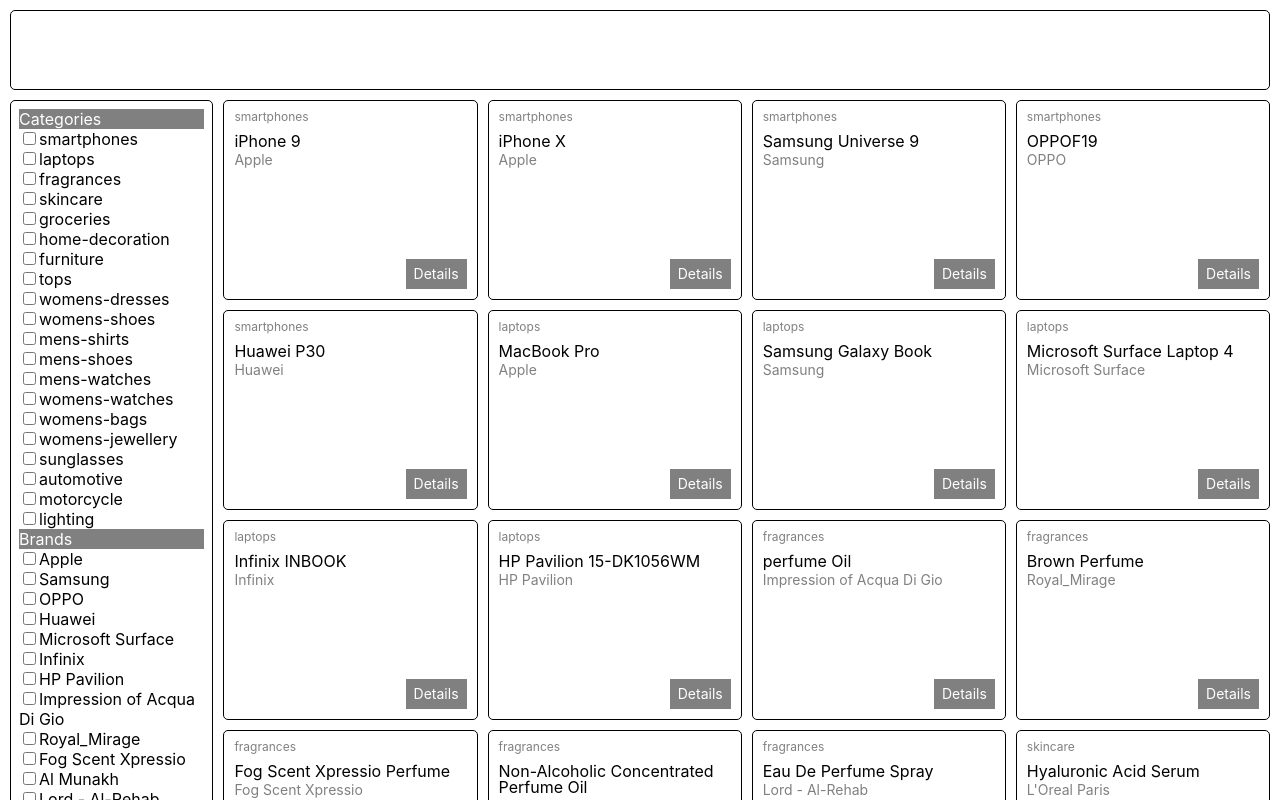
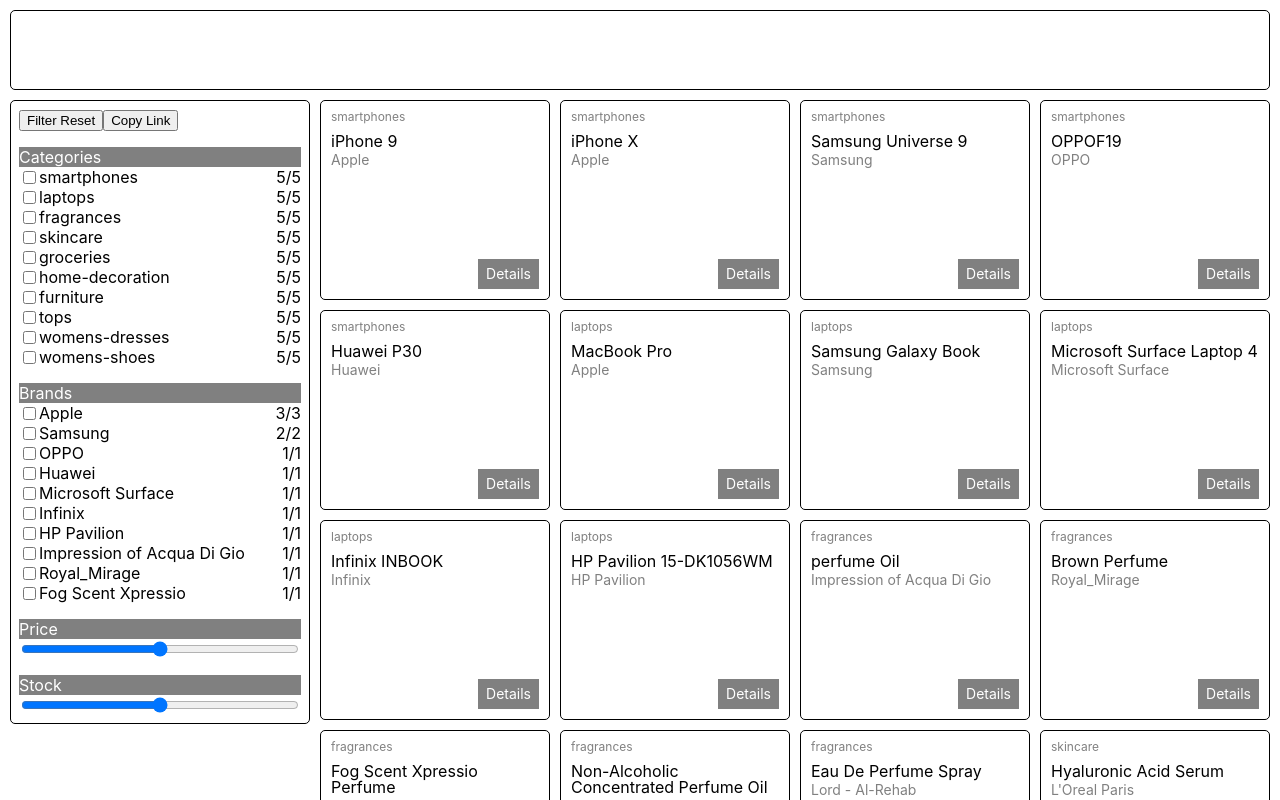
Before and after one commit to ShkredovDmitriy/online-store, a React (Create React App) app: page / in a window 1280 px wide. Shown: the top 800 px of the page. Built offline with nearby package versions, Linux system fonts and the light colour scheme.

Commit message:
feat: update filter

```diff
--- a/src/components/ProductFilter/ProductFilter.tsx
+++ b/src/components/ProductFilter/ProductFilter.tsx
@@ -16,25 +16,92 @@
     (state: RootState) => state.filterBrand
   ) as string[];
 
-  const categoriesList: string[] = [];
-  const brandsList: string[] = [];
+  let available: TProductItem[] = [...productsList];
 
-  productsList.forEach(({ category, brand }: TProductItem) => {
-    if (categoriesList.indexOf(category) === -1) categoriesList.push(category);
-    if (brandsList.indexOf(brand) === -1) brandsList.push(brand);
+  if (filterCategory.length > 0)
+    available = available.filter((productItem: TProductItem) =>
+      filterCategory.includes(productItem.category)
+    );
+
+  if (filterBrand.length > 0)
+    available = available.filter((productItem: TProductItem) =>
+      filterBrand.includes(productItem.brand)
+    );
+
+  const categoriesList: {
+    label: string;
+    countTotal: number;
+    countFilter: number;
+  }[] = [];
+
+  const brandsList: {
+    label: string;
+    countTotal: number;
+    countFilter: number;
+  }[] = [];
+
+  productsList.forEach(({ id, category, brand }: TProductItem) => {
+    const present =
+      available.findIndex((availableProduct) => availableProduct.id === id) >
+      -1;
+
+    console.log("present", present);
+
+    const categoryIndex = categoriesList.findIndex(
+      ({ label }) => label === category
+    );
+
+    if (categoryIndex > -1) {
+      categoriesList[categoryIndex].countTotal += 1;
+      if (present) categoriesList[categoryIndex].countFilter += 1;
+    } else {
+      categoriesList.push({
+        label: category,
+        countTotal: 1,
+        countFilter: present ? 1 : 0,
       });
+    }
+
+    const brandIndex = brandsList.findIndex(({ label }) => label === brand);
+
+    if (brandIndex > -1) {
+      brandsList[brandIndex].countTotal += 1;
+      if (present) brandsList[brandIndex].countFilter += 1;
+    } else {
+      brandsList.push({
+        label: brand,
+        countTotal: 1,
+        countFilter: present ? 1 : 0,
+      });
+    }
+  });
+
+  const filterReset = () => {
+    dispatch(action.setFilterCategory([]));
+    dispatch(action.setFilterBrand([]));
+  };
 
   return (
     <aside className="filter">
-      <div className="filter__container filter__container--categories">
+      <div className="filter__panel">
+        <button onClick={filterReset}>Filter Reset</button>
+        <button>Copy Link</button>
+      </div>
+
+      <div className="filter__container">
         <div className="filter__title">Categories</div>
-        {categoriesList.map((categoryItem: string, id: number) => {
+        <div className="filter__scroll">
+          {categoriesList.map(
+            ({ label, countTotal, countFilter }, id: number) => {
               return (
-            <p className="filter__item" key={id}>
+                <p
+                  className={`filter__item ${countFilter > 0 ? "active" : ""}`}
+                  key={id}
+                >
                   <input
                     type="checkbox"
-                name={categoryItem}
-                value={categoryItem}
+                    name={label}
+                    value={label}
                     onClick={(event: React.MouseEvent<HTMLInputElement>) => {
                       const checkbox = event.target as HTMLInputElement;
                       if (checkbox.value) {
@@ -51,21 +118,30 @@
                       }
                     }}
                   />
-              {categoryItem}
+                  <span className="filter__label">{label}</span>
+                  <span className="filter__count">
+                    {countFilter}/{countTotal}
+                  </span>
                 </p>
               );
-        })}
+            }
+          )}
+        </div>
       </div>
 
-      <div className="filter__container filter__container--brands">
+      <div className="filter__container">
         <div className="filter__title">Brands</div>
-        {brandsList.map((categoryItem: string, id: number) => {
+        <div className="filter__scroll">
+          {brandsList.map(({ label, countTotal, countFilter }, id: number) => {
             return (
-            <p className="filter__item" key={id}>
+              <p
+                className={`filter__item ${countFilter > 0 ? "active" : ""}`}
+                key={id}
+              >
                 <input
                   type="checkbox"
-                name={categoryItem}
-                value={categoryItem}
+                  name={label}
+                  value={label}
                   onClick={(event: React.MouseEvent<HTMLInputElement>) => {
                     const checkbox = event.target as HTMLInputElement;
                     if (checkbox.value) {
@@ -82,11 +158,25 @@
                     }
                   }}
                 />
-              {categoryItem}
+                <span className="filter__label">{label}</span>
+                <span className="filter__count">
+                  {countFilter}/{countTotal}
+                </span>
               </p>
             );
           })}
         </div>
+      </div>
+
+      <div className="filter__container">
+        <div className="filter__title">Price</div>
+        <input type="range" />
+      </div>
+
+      <div className="filter__container">
+        <div className="filter__title">Stock</div>
+        <input type="range" />
+      </div>
     </aside>
   );
 };
--- a/src/components/ProductFilter/productFilter.scss
+++ b/src/components/ProductFilter/productFilter.scss
@@ -1,4 +1,5 @@
 .filter {
+  flex-shrink: 0;
   margin-right: 0.625rem;
   width: 18.75rem;
   padding: 0.5rem;
@@ -8,6 +9,7 @@
   &__container {
     display: flex;
     flex-direction: column;
+    margin-top: 1rem;
   }
 
   &__title {
@@ -15,7 +17,23 @@
     color: white;
   }
 
+  &__scroll {
+    height: 12.5rem;
+    overflow-y: auto;
+  }
+
   &__item {
+    display: flex;
+    align-items: center;
     margin: 0;
+    opacity: 0.5;
+
+    &.active {
+      opacity: 1;
+    }
+  }
+
+  &__count {
+    margin-left: auto;
   }
 }
```
Lines whose indentation alone changed are shown as unchanged.
